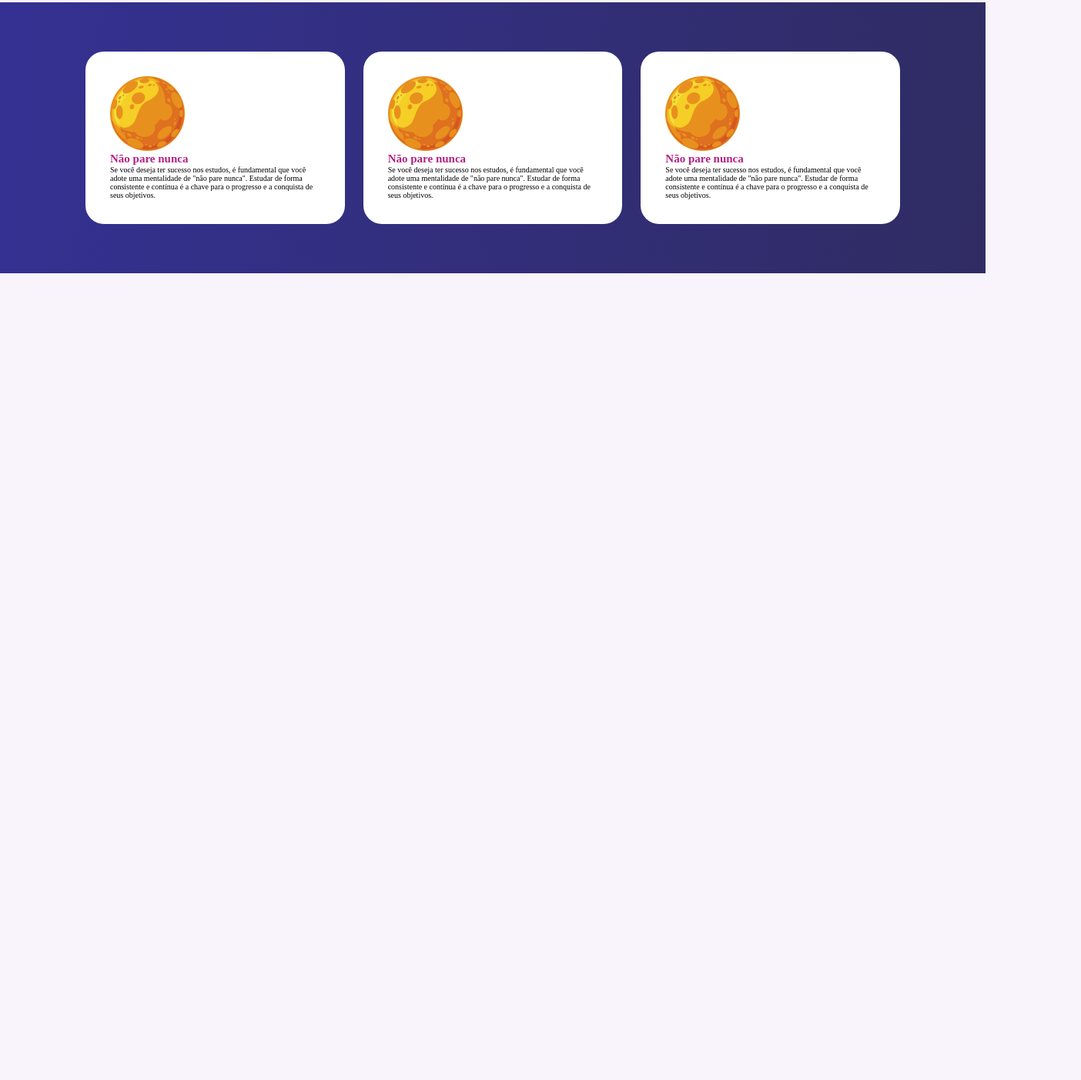
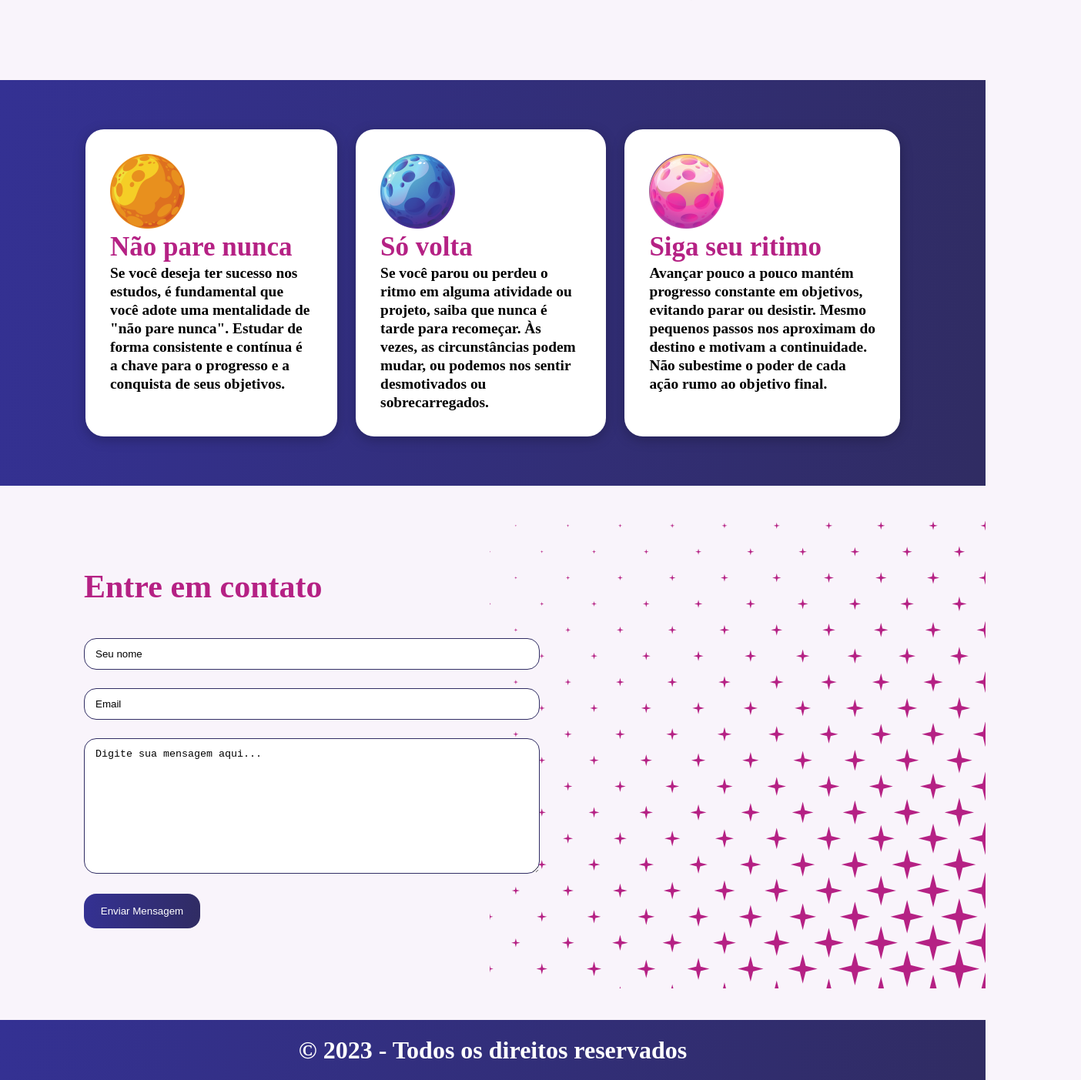
Before and after one commit to dalvaro0218/Stage04-website, a plain HTML site: page index.html in a window 1280 px wide. Shown: the part 732-2135 px from the top of the page at 77% size, 1404 px wide, since content can reach past the window. Before the commit the page ends 1087 px from the top, so only its background shows below. Drawn offline with Linux system fonts and the light colour scheme.

Commit message:
Finish Project

```diff
--- a/index.html
+++ b/index.html
@@ -5,27 +5,48 @@
     <meta http-equiv="X-UA-Compatible" content="IE=edge">
     <meta name="viewport" content="width=device-width, initial-scale=1.0">
     <link rel="stylesheet" href="style.css">
-    <title>Document</title>
+    <title>Desafio - Explorer sem limites</title>
 </head>
 <body>
 
     <main>
-        <div class="title">
+        <section>
             <h1>Explore sem Limites</h1>
             <p>Porque o aprendizado é continuo</p>
-        </div>
-        <div class="img-main"><img src="./img/image_astro.png" alt=""></div>
-        <img src="./img/Group 23.svg" alt="">
+        </section>
+        <img src="./img/image_astro.png" alt="">
+        <img class="bt2" src="./img/Group 23.svg" alt="">
 
     </main>
 
-    <section>
+    <div class="middle">
         <ul>
-            <li><img class="img-world" src="./img/world.png" alt=""><h2>Não pare nunca</h2>Se você deseja ter sucesso nos estudos, é fundamental que você adote uma mentalidade de "não pare nunca". Estudar de forma consistente e contínua é a chave para o progresso e a conquista de seus objetivos.</li>
-            <li><img class="img-world" src="./img/world.png" alt=""><h2>Não pare nunca</h2>Se você deseja ter sucesso nos estudos, é fundamental que você adote uma mentalidade de "não pare nunca". Estudar de forma consistente e contínua é a chave para o progresso e a conquista de seus objetivos.</li>
-            <li><img class="img-world" src="./img/world.png" alt=""><h2>Não pare nunca</h2>Se você deseja ter sucesso nos estudos, é fundamental que você adote uma mentalidade de "não pare nunca". Estudar de forma consistente e contínua é a chave para o progresso e a conquista de seus objetivos.</li>
+            <li><img class="img-world" src="./img/world.png" alt=""><h2>Não pare nunca</h2><p class="t2">Se você deseja ter sucesso nos estudos, é fundamental que você adote uma mentalidade de "não pare nunca". Estudar de forma consistente e contínua é a chave para o progresso e a conquista de seus objetivos.</p></li>
+            <li><img class="img-world" src="./img/world2.png" alt=""><h2>Só volta</h2><p class="t2">Se você parou ou perdeu o ritmo em alguma atividade ou projeto, saiba que nunca é tarde para recomeçar. Às vezes, as circunstâncias podem mudar, ou podemos nos sentir desmotivados ou sobrecarregados.</p></li>
+            <li><img class="img-world" src="./img/world3.png" alt=""><h2>Siga seu ritimo</h2><p class="t2">Avançar pouco a pouco mantém progresso constante em objetivos, evitando parar ou desistir. Mesmo pequenos passos nos aproximam do destino e motivam a continuidade. Não subestime o poder de cada ação rumo ao objetivo final.</p></li>
         </ul>
-    </section>
+    </div>
+
+    <div class="contact">
+        <h1>Entre em contato</h1>
+
+            <div class="input-wrapper">
+                <input type="text" name="" id="" value="Seu nome" />
+            </div>
+            <div class="input-wrapper">
+                <input type="text" name="" id="" value="Email" />
+            </div>
+            <div class="input-wrapper">
+                <textarea name="" id="" cols="30" rows="10" >Digite sua mensagem aqui...</textarea>
+            </div>
+            <div class="input-wrapper">
+                <button>Enviar Mensagem</button>
+            </div>
+
+    </div>
+    <footer>
+        <p>© 2023 - Todos os direitos reservados</p>
+    </footer>
 
 </body>
 </html>
--- a/style.css
+++ b/style.css
@@ -16,18 +16,20 @@ ul {
 body {
     background: #F9F4FB;
     font-family: 'Mulish';
+
 }
 
 main {
     display: flex;
     align-items: center;
-    margin: auto;
-
+    justify-content: space-between;
+    margin-bottom: 103px;
 }
 
-.title {
-    padding-top: 31.2rem;
-    padding-left: 10.9rem;
+section {
+    margin-left: 10.9rem;
+    display: flex;
+    flex-direction: column;
 
 }
 
@@ -40,9 +42,6 @@ h1 {
     white-space: nowrap;
 }
 
-.img-main {
-
-}
 
 p {
     font-family: 'Mulish';
@@ -50,28 +49,29 @@ p {
     font-weight: 600;
     font-size: 3.2rem;
     line-height: 4rem;
+    white-space: nowrap;
 }
 
-section {
+.middle {
+    display: flex;
+    flex-direction: column;
+    align-items: flex-start;
+    padding: 6.4rem 11.1rem;
+    gap: 10px;
     background: linear-gradient(96.21deg, #343193 0%, #302C63 99.68%);
-    color: white;
-    padding: 6.4rem 11.1rem;
-    gap: 1rem;
 }
 
 ul {
     display: flex;
-    padding: 0rem;
     gap: 2.4rem;
 }
 
 li {
-    background: white;
-    width: 36.6rem;
-    color: black;
-    gap: 2.4rem;
-    border-radius: 2.4rem;
-    padding: 3.2rem;
+    padding: 32px;
+    gap: 40px;
+    background: #FFFFFF;
+    box-shadow: 0px 4px 16px rgba(0, 0, 0, 0.25);
+    border-radius: 24px;
 }
 
 .img-world {
@@ -80,7 +80,89 @@ li {
 }
 
 h2 {
+    font-family: 'Mulish';
+    font-style: normal;
+    font-weight: 900;
+    font-size: 3.5rem;
+    line-height: 44px;
     color: #B52184;
     white-space: nowrap;
+}
+
+.t2 {
+    font-family: 'Mulish';
+    font-style: normal;
+    font-weight: 600;
+    font-size: 19.3811px;
+    line-height: 24px;
+    white-space:normal;
+}
+
+.contact {
+    padding: 9.5rem 10.9rem;
+    background: url(./img/bg-contact.png) no-repeat right;
+}
+
+.form {
+    display: flex;
+}
+
+.contact h1 {
+    font-size: 4.2rem;
+    padding-bottom: 3.0rem;
+}
+
+.input-wrapper {
+    padding-bottom: 2.4rem;
 
 }
+
+input {
+    width: 59.2rem;
+    border: 1.5px solid #312D64;
+    border-radius: 1.6rem;
+    padding: 12px 16px 12px 14px;
+    gap: 12px;
+}
+
+textarea {
+    width: 59.2rem;
+    border: 1.5px solid #312D64;
+    border-radius: 1.6rem;
+    padding: 12px 16px 12px 14px;
+    gap: 12px;
+}
+
+button {
+    width: 15.1rem;
+    height: 4.5rem;
+    background: linear-gradient(96.21deg, #343193 0%, #302C63 99.68%);
+    border-radius: 16px;
+    color: #fff;
+    border: 0rem;
+}
+
+.bt2 {
+    position: fixed;
+    padding-left: 10.9rem;
+    padding-top: 59.9rem;
+}
+
+footer {
+    background: linear-gradient(96.21deg, #343193 0%, #302C63 99.68%);
+    width: 100%;
+    height: 7.8rem;
+    color: white;
+
+    display: flex;
+    flex-direction: column;
+    justify-content: center;
+    align-items: center;
+    padding: 16px;
+    gap: 10px;
+
+    font-style: normal;
+    font-weight: 600;
+    font-size: 1.9rem;
+    line-height: 2.4rem;
+}
```
Also changed, not shown: img/bg-contact.png (added), img/world2.png (added), img/world3.png (added).
